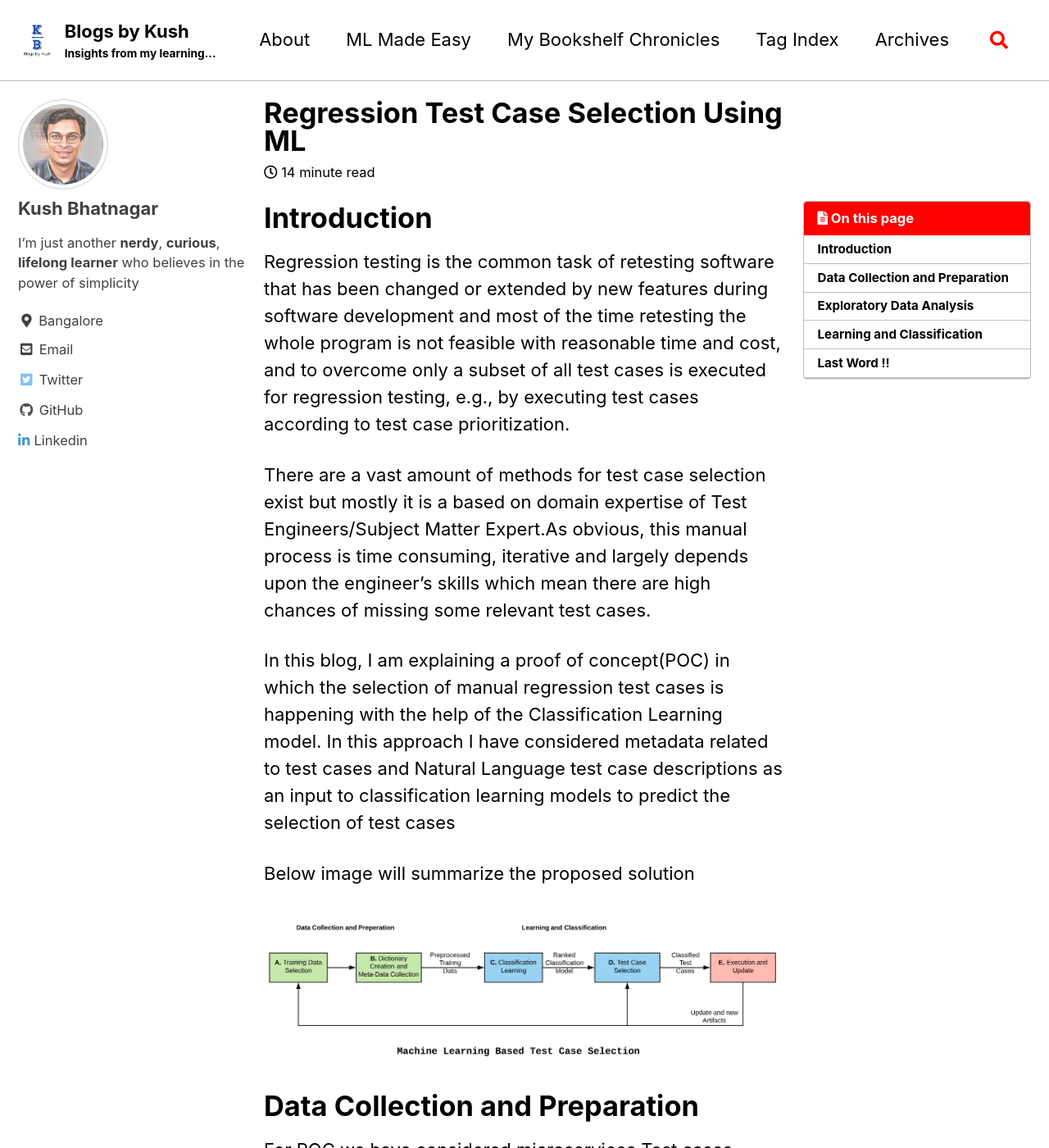
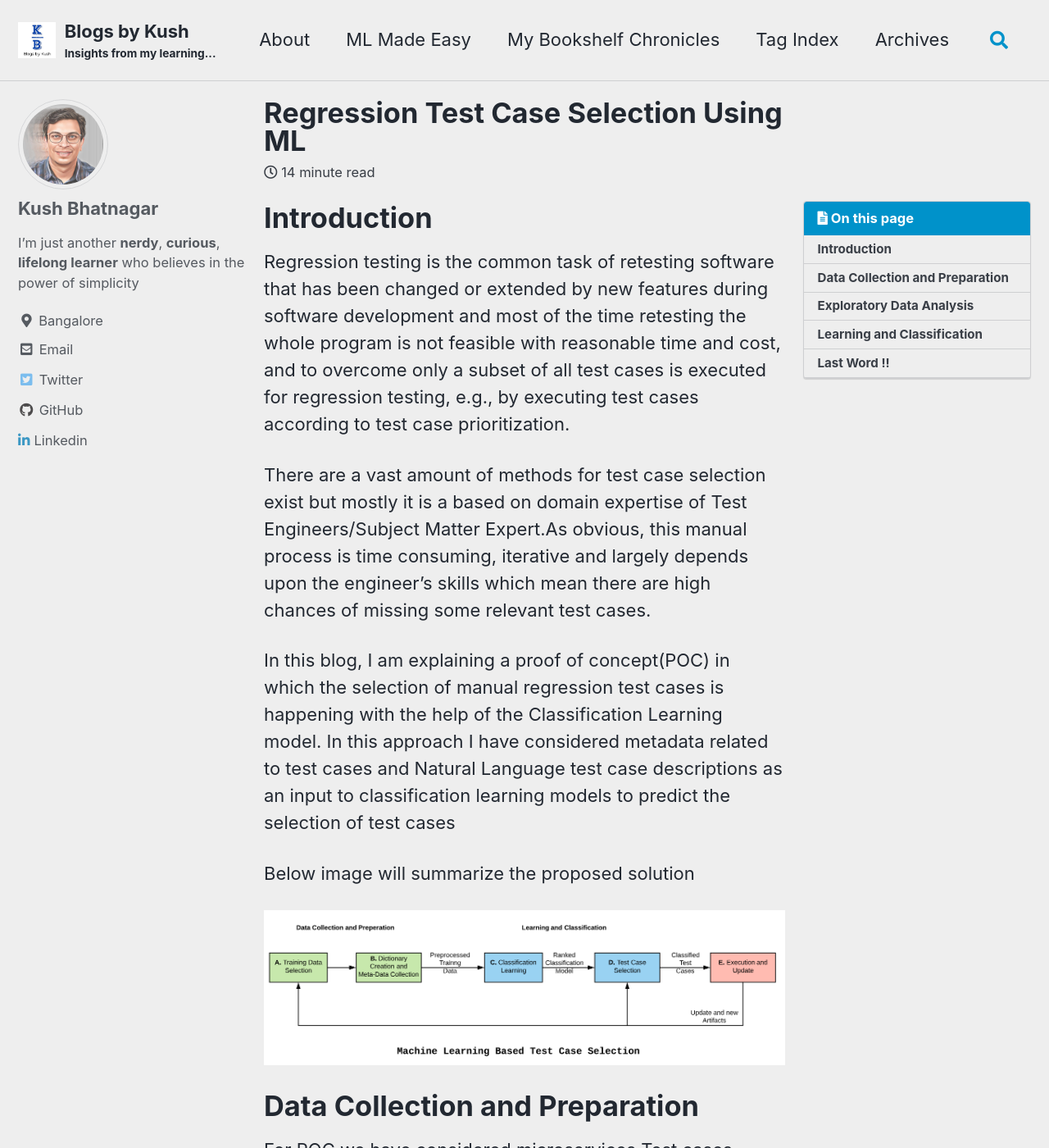
Before and after one commit to KushBhatnagar/kushbhatnagar.github.io, a Jekyll site: the page built from _posts/2020-03-13-regression-test-case-selection-using-ml.md, in a window 1280 px wide and 1400 px high. Shown: the whole window at 82% size. Built offline with Jekyll 4.4.1, drawn with Linux system fonts in a browser that asks for light colours; cached includes are drawn as plain includes; comment, search, counter and statistics services are not loaded.

Commit message:
updating theme

```diff
--- a/_config.yml
+++ b/_config.yml
@@ -1,4 +1,4 @@
-minimal_mistakes_skin:  contrast #contrast #dark
+minimal_mistakes_skin:  air #contrast #dark #air
 locale: en-US
 title: Blogs by Kush
 title_separator: '-'
```
Also changed, not shown: assets/css/main.scss (line endings or trailing spaces).
